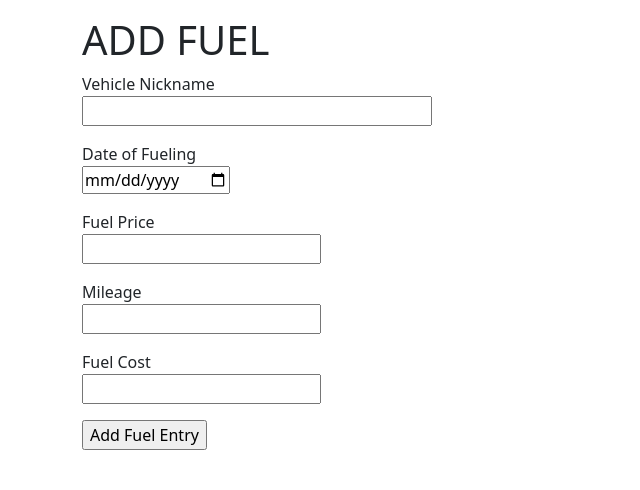
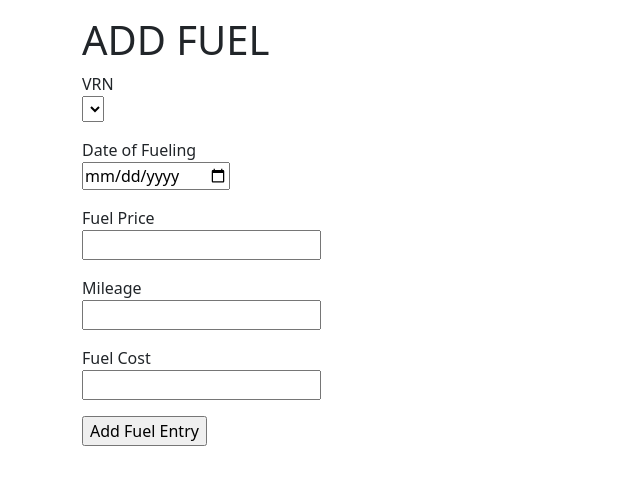
Before and after one commit to KeironTJ/BudgetApp, a Flask app: page /fuel_log_add_entry in a window 1280 px wide. Shown: the part 56-546 px from the top of the page, without its empty margins (0-640 px from the left). Run offline with Flask 3, Linux system fonts and the light colour scheme; the visitor is signed in with stand-in values (Sample User, id 1); data that the repository does not hold is empty.

Commit message:
Update fuel log entry form to use VRN selection and add delete functionality for entries

```diff
--- a/app/templates/vehicle/fuel_log_add_entry.html
+++ b/app/templates/vehicle/fuel_log_add_entry.html
@@ -7,9 +7,9 @@
 <form action="" method="post">
     {{ add_fuel_data_form.hidden_tag() }}
     <p>
-        {{ add_fuel_data_form.vehicle_nickname.label }}<br>
-        {{ add_fuel_data_form.vehicle_nickname(size=32) }}<br>
-        {% for error in add_fuel_data_form.vehicle_nickname.errors %}
+        {{ add_fuel_data_form.vrn.label }}<br>
+        {{ add_fuel_data_form.vrn }}<br>
+        {% for error in add_fuel_data_form.vrn.errors %}
         <span style="color: red;">[{{ error }}]</span>
         {% endfor %}
     </p>
--- a/app/templates/vehicle/fuel_log_view_entries.html
+++ b/app/templates/vehicle/fuel_log_view_entries.html
@@ -37,7 +37,11 @@
                     <td>{{ entry.litres }}</td>
                     <td>{{ entry.gallon }}</td>
                     <td>{{ entry.mpg}}</td>
-                    <td>ACTION</td>
+                    <td>
+                      <form action="{{ url_for('vehicle.delete_entry', entry_id=entry.id) }}" method="post" style="display:inline;">
+                        <button type="submit">Delete</button>
+                      </form>
+                    </td>
                 </tr>
             {% endfor %}
 
--- a/app/vehicle/forms.py
+++ b/app/vehicle/forms.py
@@ -1,5 +1,5 @@
 from flask_wtf import FlaskForm
-from wtforms import DecimalField, StringField, PasswordField, BooleanField, SubmitField, IntegerField, DateField
+from wtforms import DecimalField, StringField, PasswordField, BooleanField, SubmitField, IntegerField, DateField, SelectField
 from wtforms.validators import DataRequired, Email, EqualTo, ValidationError
 from app import db
 import sqlalchemy as sa
@@ -18,7 +18,7 @@ class AddVehicleDataForm(FlaskForm):
 
 
 class AddFuelDataForm(FlaskForm):
-    vehicle_nickname = StringField('Vehicle Nickname', validators=[DataRequired()])  # TODO: Make This a selection field
+    vrn = SelectField('VRN', validators=[DataRequired()])  # TODO: Make This a selection field
     entry_date = DateField('Date of Fueling', validators=[DataRequired()])
     fuel_price = DecimalField('Fuel Price', validators=[DataRequired()])
     vehicle_mileage = IntegerField('Mileage', validators=[DataRequired()])
--- a/app/vehicle/routes.py
+++ b/app/vehicle/routes.py
@@ -49,7 +49,14 @@ def vehicle_add_vehicle():
 @bp.route('/fuel_log_add_entry',methods=['GET', 'POST'])
 @login_required
 def fuel_log_add_entry():
+    current_user_id = current_user.id
+
     add_fuel_data_form = AddFuelDataForm()
+
+    # List for SelectField to vrn choices
+    vehicles = VehicleData.query.filter_by(user_id=current_user_id).all()
+    add_fuel_data_form.vrn.choices = [(vehicle.vrn, vehicle.vrn) for vehicle in vehicles]
+
 
     if request.method == 'POST' and add_fuel_data_form.validate():
         fuel_data = FuelEntryLog(
@@ -93,6 +100,14 @@ def fuel_log_view_entries():
                            title="View Fuel Log",
                            fuel_log=fuel_log)
 
+@bp.route('/delete-entry/<int:entry_id>', methods=['POST'])
+def delete_entry(entry_id):
+    entry = FuelEntryLog.query.get_or_404(entry_id)
+    db.session.delete(entry)
+    db.session.commit()
+    flash("Entry Deleted")
+    return redirect(url_for('vehicle.fuel_log_view_entries'))
+
 
 @bp.route('/journey_add_entry', methods=['GET', 'POST'])
 @login_required
```
Also changed, not shown: app/templates/vehicle/vehicle_add_vehicle.html (+4 -4 lines), requirements.txt (+14 -17 lines), app.db.
